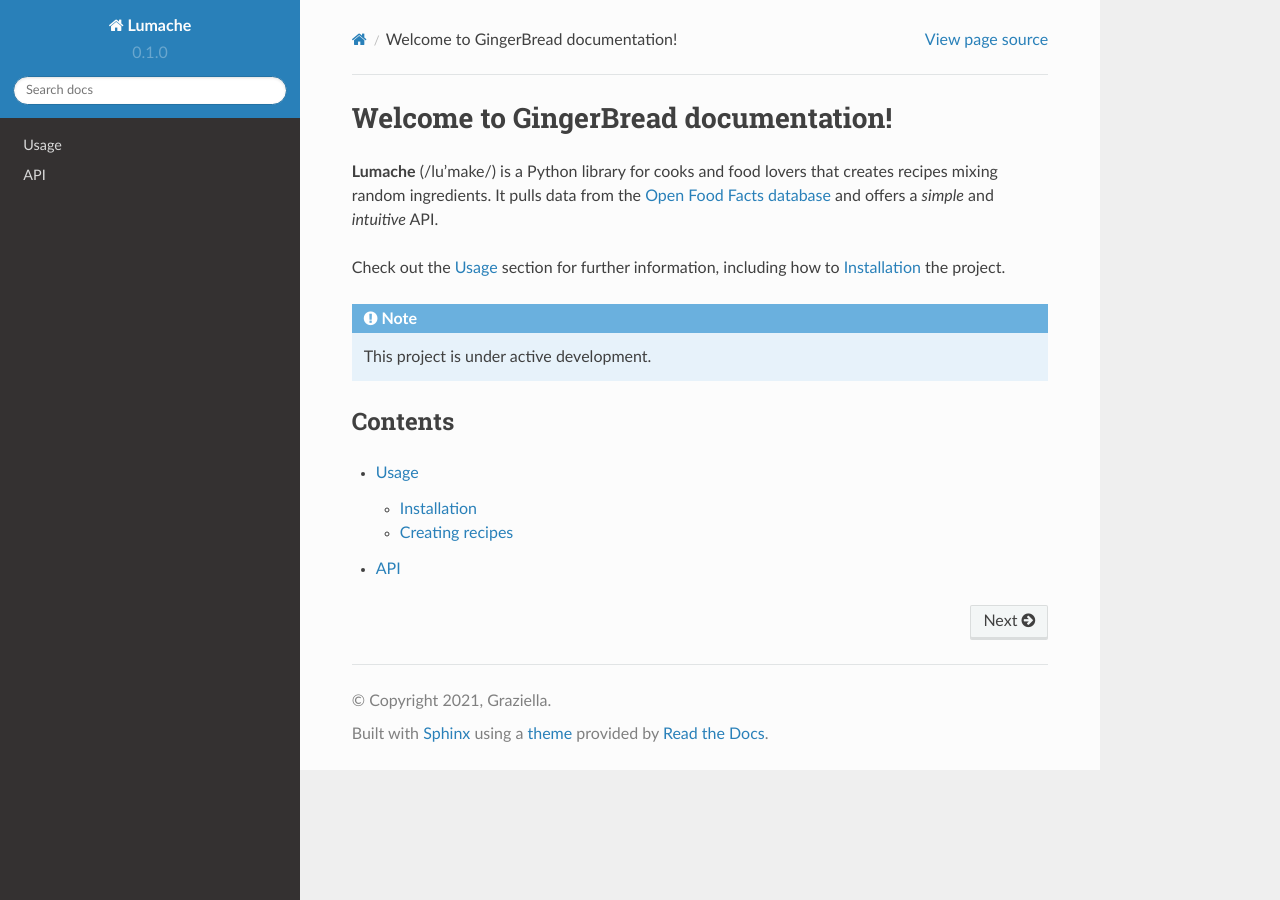
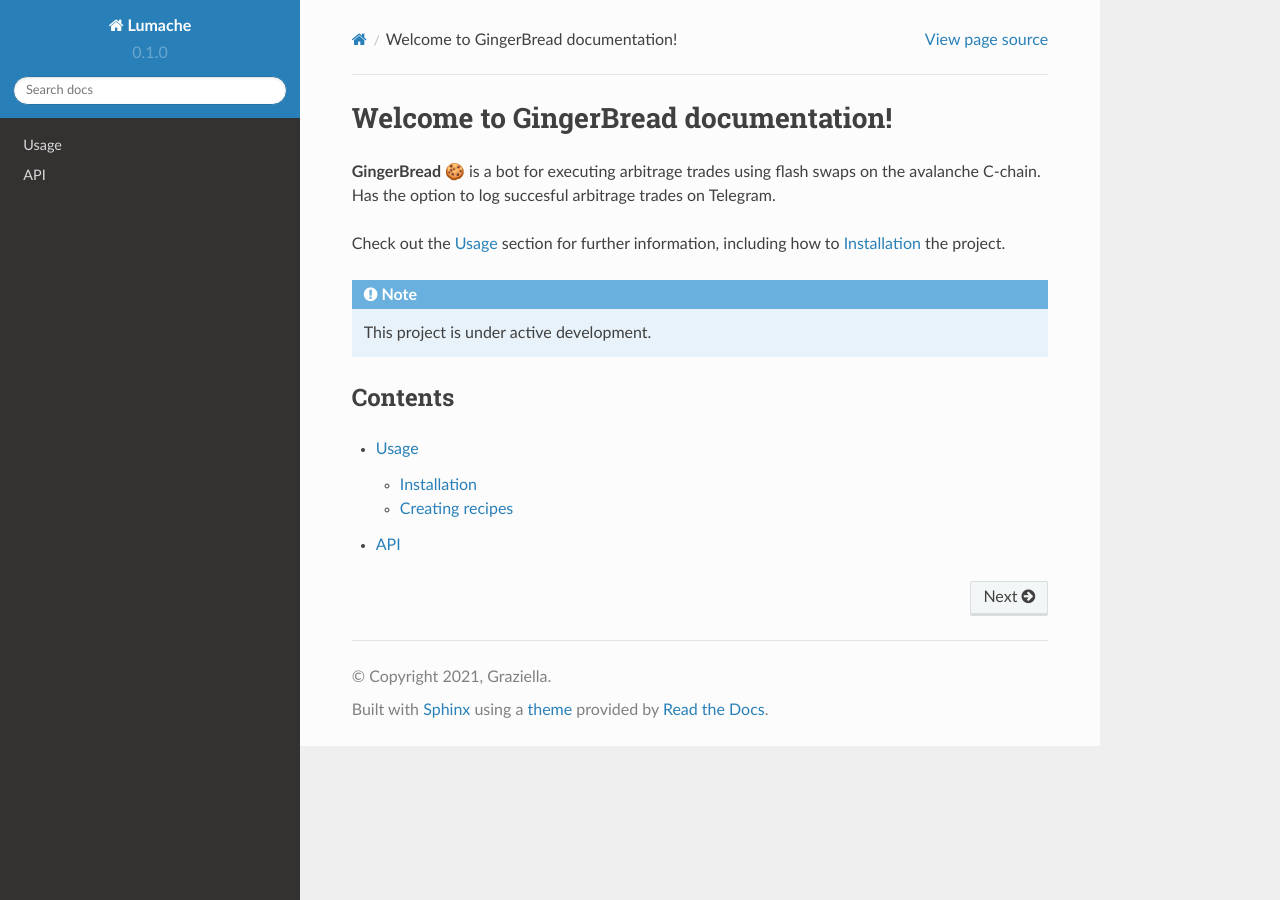
Before and after one commit to KOLEAJEOLAYINKA/Arbitragebot-Documentation, a Sphinx documentation site: the page built from docs/source/index.rst, in a window 1280 px wide. Built offline with Sphinx 7.4.7 and the Read the Docs theme 2.0.0, drawn with Linux system fonts in a browser that asks for light colours.

Commit message:
modified .readthedocs.yaml

```diff
--- a/docs/source/index.rst
+++ b/docs/source/index.rst
@@ -1,10 +1,9 @@
 Welcome to GingerBread documentation!
 ===================================
 
-**Lumache** (/lu'make/) is a Python library for cooks and food lovers
-that creates recipes mixing random ingredients.
-It pulls data from the `Open Food Facts database <https://world.openfoodfacts.org/>`_
-and offers a *simple* and *intuitive* API.
+**GingerBread 🍪** is a bot for executing arbitrage trades using flash swaps on the avalanche C-chain.
+Has the option to log succesful arbitrage trades on Telegram.
+
 
 Check out the :doc:`usage` section for further information, including
 how to :ref:`installation` the project.
```
